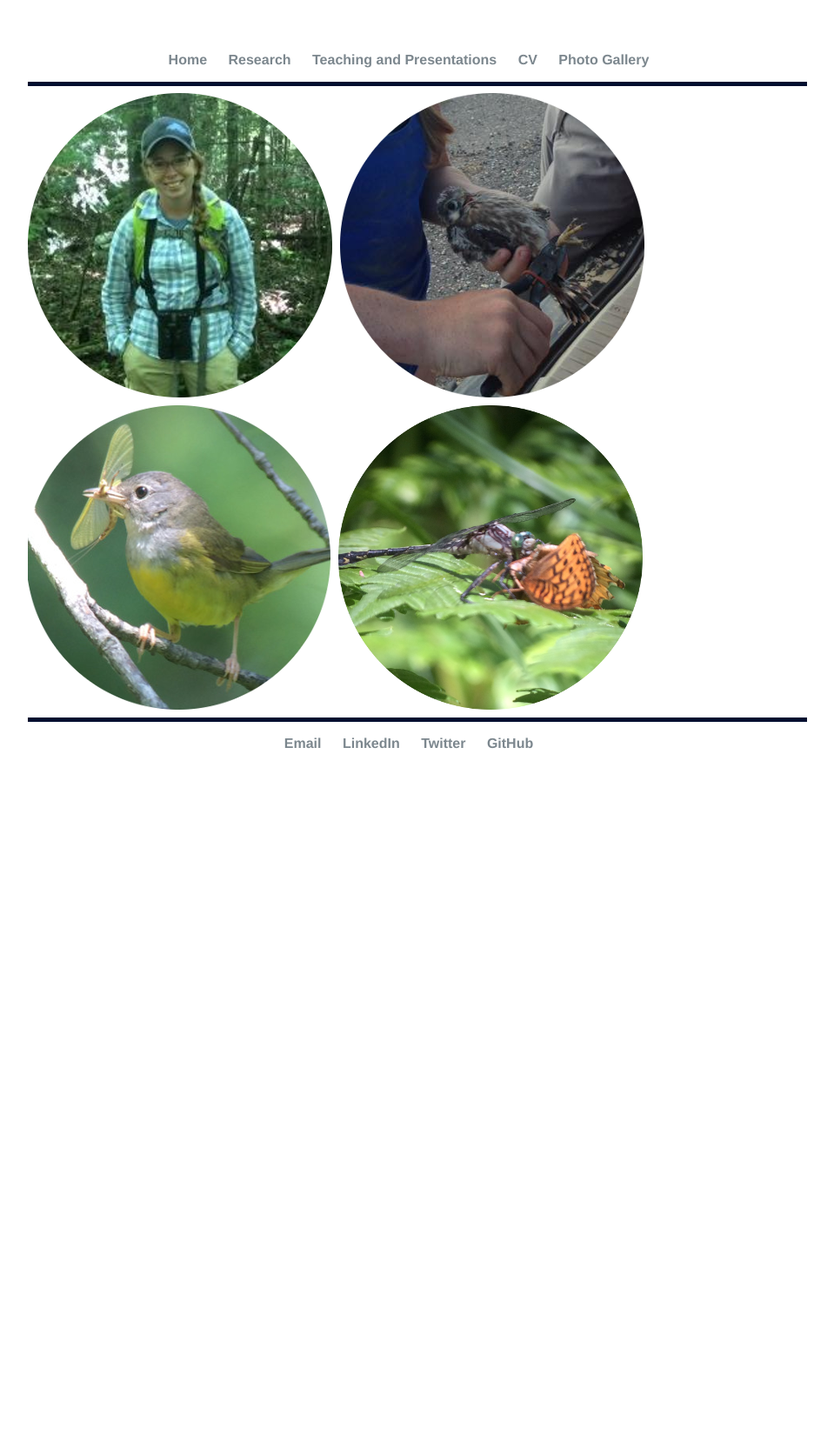
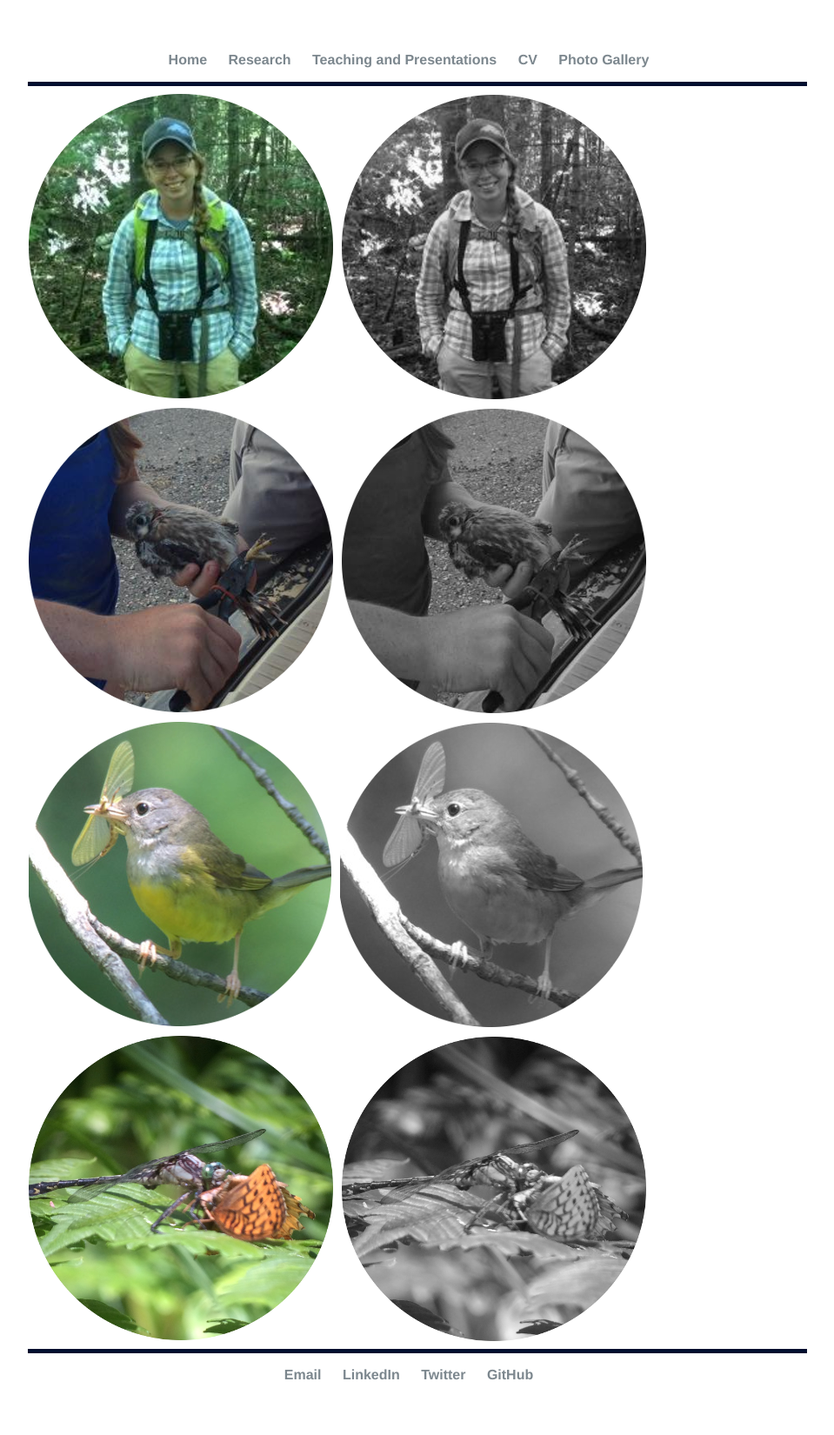
Before and after one commit to elizagrames/elizagrames.github.io, a Jekyll site: the page built from index.html, in a window 1280 px wide. Shown: the whole page at 87% size, without its empty margins (160-1119 px from the left). Built offline with Jekyll 4.4.1, drawn with Linux system fonts in a browser that asks for light colours; before the commit the page ends 924 px from its top, so only the background shows below that.

Commit message:
Update index.html

```diff
--- a/index.html
+++ b/index.html
@@ -18,40 +18,39 @@
 .thumbnail:hover{
 background-color: transparent;
 }
+.gallerycontainer{
+position: relative;
+/*Add a height attribute and set to largest image's height to prevent overlaying*/
+}
+
+.thumbnail img{
+border: 1px solid white;
+margin: 0 5px 5px 0;
+}
+
+.thumbnail:hover{
+background-color: transparent;
+}
 
 .thumbnail:hover img{
 }
 
 .thumbnail span{ /*CSS for enlarged image*/
-position: absolute;
-  border: none;
-visibility: hidden;
-color: black;
-text-decoration: none;
+position: relative;
+
 }
 
 .thumbnail span img{ /*CSS for enlarged image*/
 border-width: 0;
 }
 
-<svg xmlns="http://www.w3.org/2000/svg">
-  <filter id="grayscale">
-    <feColorMatrix type="matrix" values="0.3333 0.3333 0.3333 0 0 0.3333 0.3333 0.3333 0 0 0.3333 0.3333 0.3333 0 0 0 0 0 1 0" />
-  </filter>
-</svg>
-	img {
-  filter: url(filters.svg#grayscale);
-  /* Firefox 3.5+ */
-  filter: gray;
-  /* IE6-9 */
-  -webkit-filter: grayscale(1);
-  /* Google Chrome & Safari 6+ */
+.thumbnail:hover span{ /*CSS for enlarged image*/
+visibility: visible;
+top: 0;
+  left: 0px; /*position where enlarged image should offset horizontally */
+
+  z-index: 50;
 }
-img:hover {
-  filter: none;
-  -webkit-filter: none;
-}
-
 </style>
 
 <div class="gallerycontainer">
```
